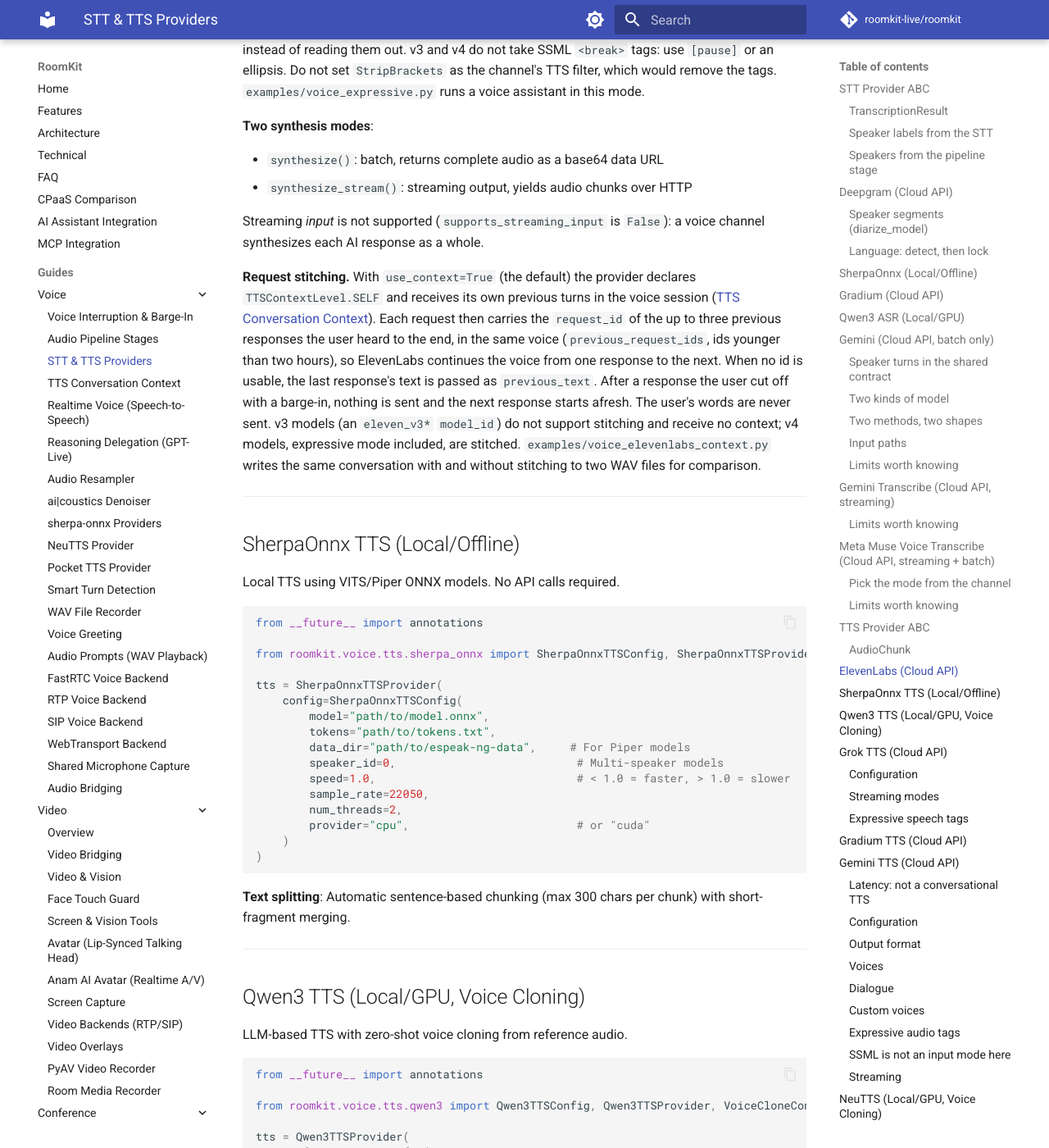
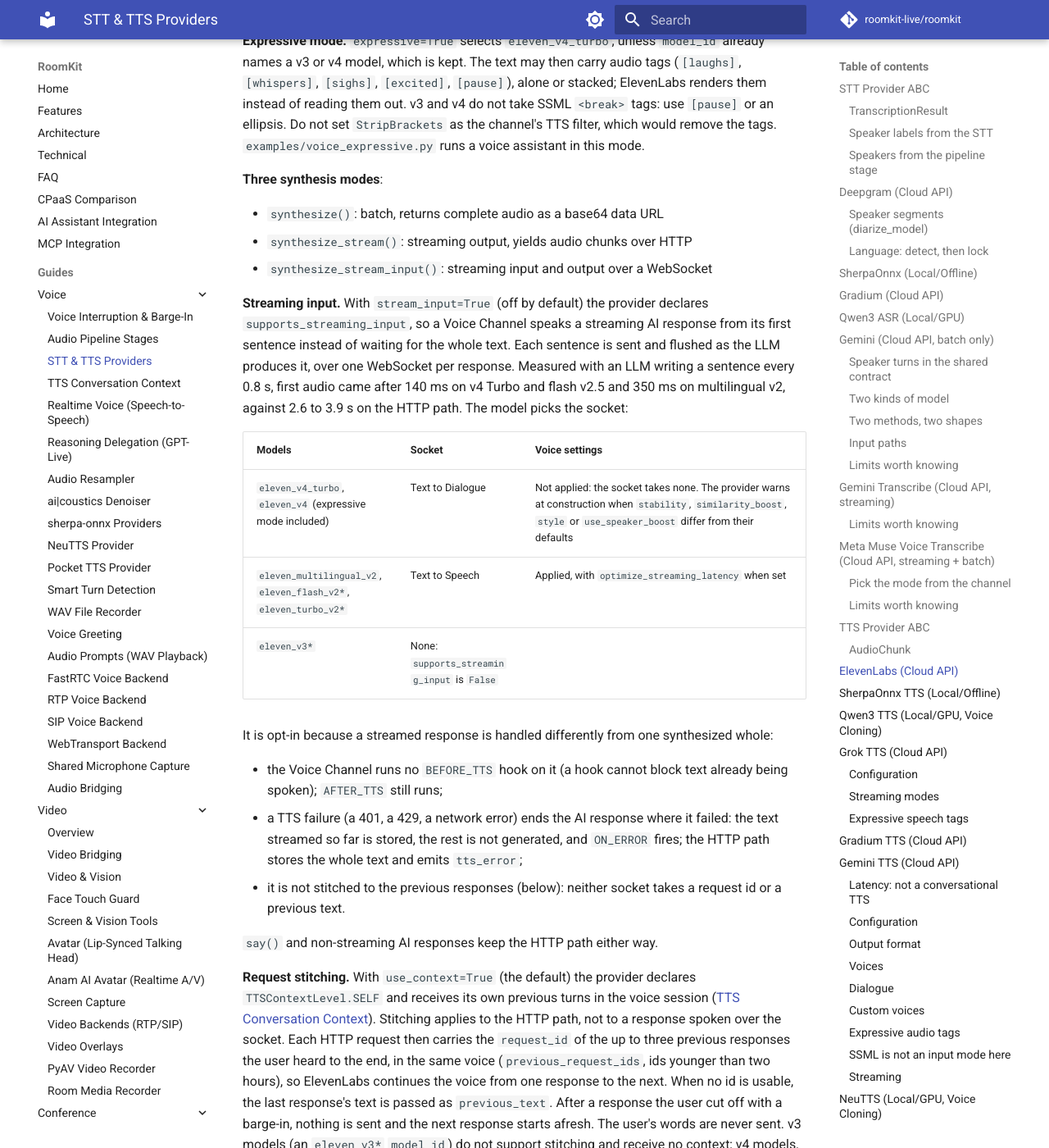
Before and after one commit to roomkit-live/roomkit-docs, an MkDocs documentation site: the page built from docs/guides/stt-tts-providers.md, in a window 1280 px wide and 1400 px high, scrolled down 21590 px. Shown: the whole window at 82% size. Built offline with MkDocs 1.6.1 and Material for MkDocs 9.7.7, drawn with Linux system fonts in a browser that asks for light colours; comment, search, counter and statistics services are not loaded; some of the changed text lies outside the part shown.

Commit message:
docs(tts): ElevenLabs streaming text input over WebSocket, opt-in (RMK-265)

```diff
--- a/docs/guides/stt-tts-providers.md
+++ b/docs/guides/stt-tts-providers.md
@@ -875,6 +875,7 @@ for v in await tts.list_voices(language="fr"):
 | `optimize_streaming_latency` | `None` | Latency optimization level (0–4, higher is faster at some cost of quality). Sent to the v2 / v2.5 models only: v3 and v4 refuse it, and a value set for them is left out with a warning. `None` sends nothing |
 | `expressive` | `False` | Eleven v4 Turbo with inline audio tags (see below) |
 | `use_context` | `True` | Request stitching from the conversation context |
+| `stream_input` | `False` | Streaming text input over WebSocket for streaming AI responses (see below) |
 
 **Models.** `model_id` takes any ElevenLabs text-to-speech model id; the module
 exports the common ones as constants:
@@ -898,17 +899,43 @@ v4 do not take SSML `<break>` tags: use `[pause]` or an ellipsis. Do not set
 `StripBrackets` as the channel's TTS filter, which would remove the tags.
 `examples/voice_expressive.py` runs a voice assistant in this mode.
 
-**Two synthesis modes**:
+**Three synthesis modes**:
 
 - `synthesize()`: batch, returns complete audio as a base64 data URL
 - `synthesize_stream()`: streaming output, yields audio chunks over HTTP
-
-Streaming *input* is not supported (`supports_streaming_input` is `False`): a
-voice channel synthesizes each AI response as a whole.
+- `synthesize_stream_input()`: streaming input and output over a WebSocket
+
+**Streaming input.** With `stream_input=True` (off by default) the provider
+declares `supports_streaming_input`, so a Voice Channel speaks a streaming AI
+response from its first sentence instead of waiting for the whole text. Each
+sentence is sent and flushed as the LLM produces it, over one WebSocket per
+response. Measured with an LLM writing a sentence every 0.8 s, first audio came
+after 140 ms on v4 Turbo and flash v2.5 and 350 ms on multilingual v2, against
+2.6 to 3.9 s on the HTTP path. The model picks the socket:
+
+| Models | Socket | Voice settings |
+|--------|--------|----------------|
+| `eleven_v4_turbo`, `eleven_v4` (expressive mode included) | Text to Dialogue | Not applied: the socket takes none. The provider warns at construction when `stability`, `similarity_boost`, `style` or `use_speaker_boost` differ from their defaults |
+| `eleven_multilingual_v2`, `eleven_flash_v2*`, `eleven_turbo_v2*` | Text to Speech | Applied, with `optimize_streaming_latency` when set |
+| `eleven_v3*` | None: `supports_streaming_input` is `False` | |
+
+It is opt-in because a streamed response is handled differently from one
+synthesized whole:
+
+- the Voice Channel runs no `BEFORE_TTS` hook on it (a hook cannot block text
+  already being spoken); `AFTER_TTS` still runs;
+- a TTS failure (a 401, a 429, a network error) ends the AI response where it
+  failed: the text streamed so far is stored, the rest is not generated, and
+  `ON_ERROR` fires; the HTTP path stores the whole text and emits `tts_error`;
+- it is not stitched to the previous responses (below): neither socket takes a
+  request id or a previous text.
+
+`say()` and non-streaming AI responses keep the HTTP path either way.
 
 **Request stitching.** With `use_context=True` (the default) the provider
 declares `TTSContextLevel.SELF` and receives its own previous turns in the
-voice session ([TTS Conversation Context](tts-context.md)). Each request then
+voice session ([TTS Conversation Context](tts-context.md)). Stitching applies
+to the HTTP path, not to a response spoken over the socket. Each HTTP request then
 carries the `request_id` of the up to three previous responses the user heard
 to the end, in the same voice (`previous_request_ids`, ids younger than two
 hours), so ElevenLabs continues the voice from one response to the next. When
@@ -1564,7 +1591,7 @@ async for sentence in split_sentences(ai_token_stream(), min_chunk_chars=20):
 | **Gradium** | Cloud STT | Yes | Low | Per-minute | Real-time with server-side VAD |
 | **SherpaOnnx** | Local STT | Transducer only | Medium | Free | Privacy, offline, edge |
 | **Qwen3 ASR** | Local STT | vLLM only | Medium | Free | GPU-accelerated, multilingual |
-| **ElevenLabs** | Cloud TTS | Yes | Low | Per-character | Highest voice quality |
+| **ElevenLabs** | Cloud TTS | Yes + input | Low | Per-character | Highest voice quality |
 | **Grok** | Cloud TTS | Yes + input | Low | Per-character | Expressive tags, 20 languages |
 | **Gradium** | Cloud TTS | Yes + input | Low | Per-character | Real-time with voice control |
 | **SherpaOnnx** | Local TTS | Yes | Medium | Free | Privacy, offline, VITS/Piper |
```
Also changed, not shown: docs/features.md (+1 -1 lines).
